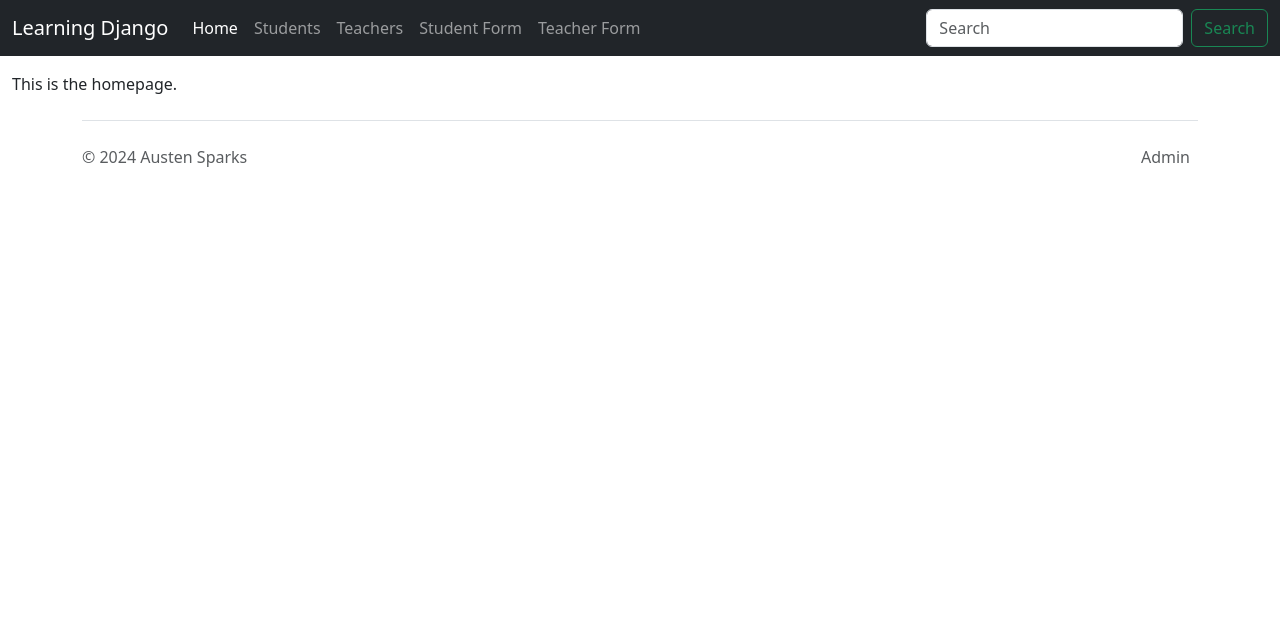
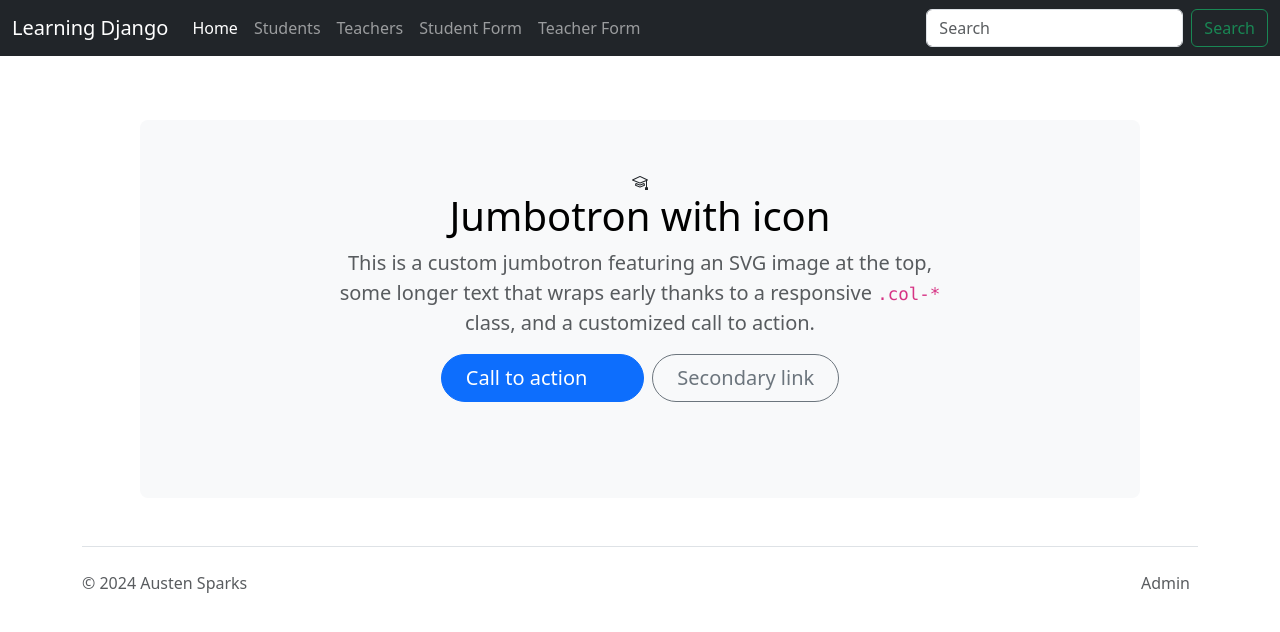
Before and after one commit to asparkswghs/learning-django, a Django app: page / in a window 1280 px wide. Shown: the top 632 px of the page. Run offline with Django 4.2, Linux system fonts and the light colour scheme; parts of the project's set-up code (start-up, migrations or seed data) failed here and were passed over.

Commit message:
jumbotronning

```diff
--- a/learning/learnapp/templates/base.html
+++ b/learning/learnapp/templates/base.html
@@ -26,18 +26,8 @@
         {% block head %}
 
         {% endblock %}
-        <style>
-          body {
-              margin: 100px,
-              width: 600px,
-          }
-          .message {
-            background-color: #41b560,
-            padding-left: 8px,
-            padding-right: 8px,
-            padding-top: 8px,
-            padding-bottom: 8px,
-          }
+        <style type="text/css" rel="stylesheet">
+{% include 'style.css' %}
         </style>
 
     </head>
@@ -80,8 +70,8 @@
             <p class="browsehappy">You are using an <strong>outdated</strong> browser. Please upgrade your browser to improve your experience.</p>
         <![endif]-->
 
+        <br><br><br> <!-- Sorry abt that real webdevs D: -->
         <div id="content" class="container-fluid">
-          <br><br><br> <!-- Sorry abt that real webdevs D: -->
           {% block content %}
           {% endblock %}
         </div>
--- a/learning/learnapp/templates/base_form.html
+++ b/learning/learnapp/templates/base_form.html
@@ -20,7 +20,7 @@
     </form>
 {% if messages|length > 0 %} <!-- If there are any messages. -->
     {% for message in messages %}
-        <div class="message">
+        <div class="message" style="padding: 8px, background-color: #41b560">
             <svg xmlns="http://www.w3.org/2000/svg" width="16" height="16" fill="currentColor" class="bi bi-check-circle-fill" viewBox="0 0 16 16">
             <path d="M16 8A8 8 0 1 1 0 8a8 8 0 0 1 16 0m-3.97-3.03a.75.75 0 0 0-1.08.022L7.477 9.417 5.384 7.323a.75.75 0 0 0-1.06 1.06L6.97 11.03a.75.75 0 0 0 1.079-.02l3.992-4.99a.75.75 0 0 0-.01-1.05z"/>
             </svg> {{ message }}
--- /dev/null
+++ b/learning/learnapp/templates/icon_hat.html
@@ -0,0 +1,4 @@
+<svg xmlns="http://www.w3.org/2000/svg" width="16" height="16" fill="currentColor" class="bi bi-mortarboard" viewBox="0 0 16 16">
+    <path d="M8.211 2.047a.5.5 0 0 0-.422 0l-7.5 3.5a.5.5 0 0 0 .025.917l7.5 3a.5.5 0 0 0 .372 0L14 7.14V13a1 1 0 0 0-1 1v2h3v-2a1 1 0 0 0-1-1V6.739l.686-.275a.5.5 0 0 0 .025-.917zM8 8.46 1.758 5.965 8 3.052l6.242 2.913z"/>
+    <path d="M4.176 9.032a.5.5 0 0 0-.656.327l-.5 1.7a.5.5 0 0 0 .294.605l4.5 1.8a.5.5 0 0 0 .372 0l4.5-1.8a.5.5 0 0 0 .294-.605l-.5-1.7a.5.5 0 0 0-.656-.327L8 10.466zm-.068 1.873.22-.748 3.496 1.311a.5.5 0 0 0 .352 0l3.496-1.311.22.748L8 12.46z"/>
+</svg>
--- a/learning/learnapp/templates/root.html
+++ b/learning/learnapp/templates/root.html
@@ -2,5 +2,7 @@
 
 {% block content %}
 <!-- Homepage Content -->
-<p>This is the homepage.</p>
+
+{% include 'root_jumbotron.html' %}
+
 {% endblock %}
--- /dev/null
+++ b/learning/learnapp/templates/root_jumbotron.html
@@ -0,0 +1,18 @@
+<div id="root-jumbotron" class="container my-5">
+    <div class="p-5 text-center bg-body-tertiary rounded-3">
+      {%include 'icon_hat.html'%}
+      <h1 class="text-body-emphasis">Jumbotron with icon</h1>
+      <p class="col-lg-8 mx-auto fs-5 text-muted">
+        This is a custom jumbotron featuring an SVG image at the top, some longer text that wraps early thanks to a responsive <code>.col-*</code> class, and a customized call to action.
+      </p>
+      <div class="d-inline-flex gap-2 mb-5">
+        <button class="d-inline-flex align-items-center btn btn-primary btn-lg px-4 rounded-pill" type="button">
+          Call to action
+          <svg class="bi ms-2" width="24" height="24"><use xlink:href="#arrow-right-short"/></svg>
+        </button>
+        <button class="btn btn-outline-secondary btn-lg px-4 rounded-pill" type="button">
+          Secondary link
+        </button>
+      </div>
+    </div>
+  </div>
--- /dev/null
+++ b/learning/learnapp/templates/style.css
@@ -0,0 +1,25 @@
+#content {
+    margin-left: auto;
+    margin-right: auto;
+    padding-left: 10%;
+    padding-right: 10%;
+}
+
+.message {
+  background-color: #41b560;
+  padding-left: 8px;
+  padding-right: 8px;
+  padding-top: 8px;
+  padding-bottom: 8px;
+}
+
+#submit_button {
+    margin-bottom: 10px;
+}
+
+.root-jumbotron {
+    color: #4b0082;
+    width: 100px;
+    height: 100px;
+
+}
```
